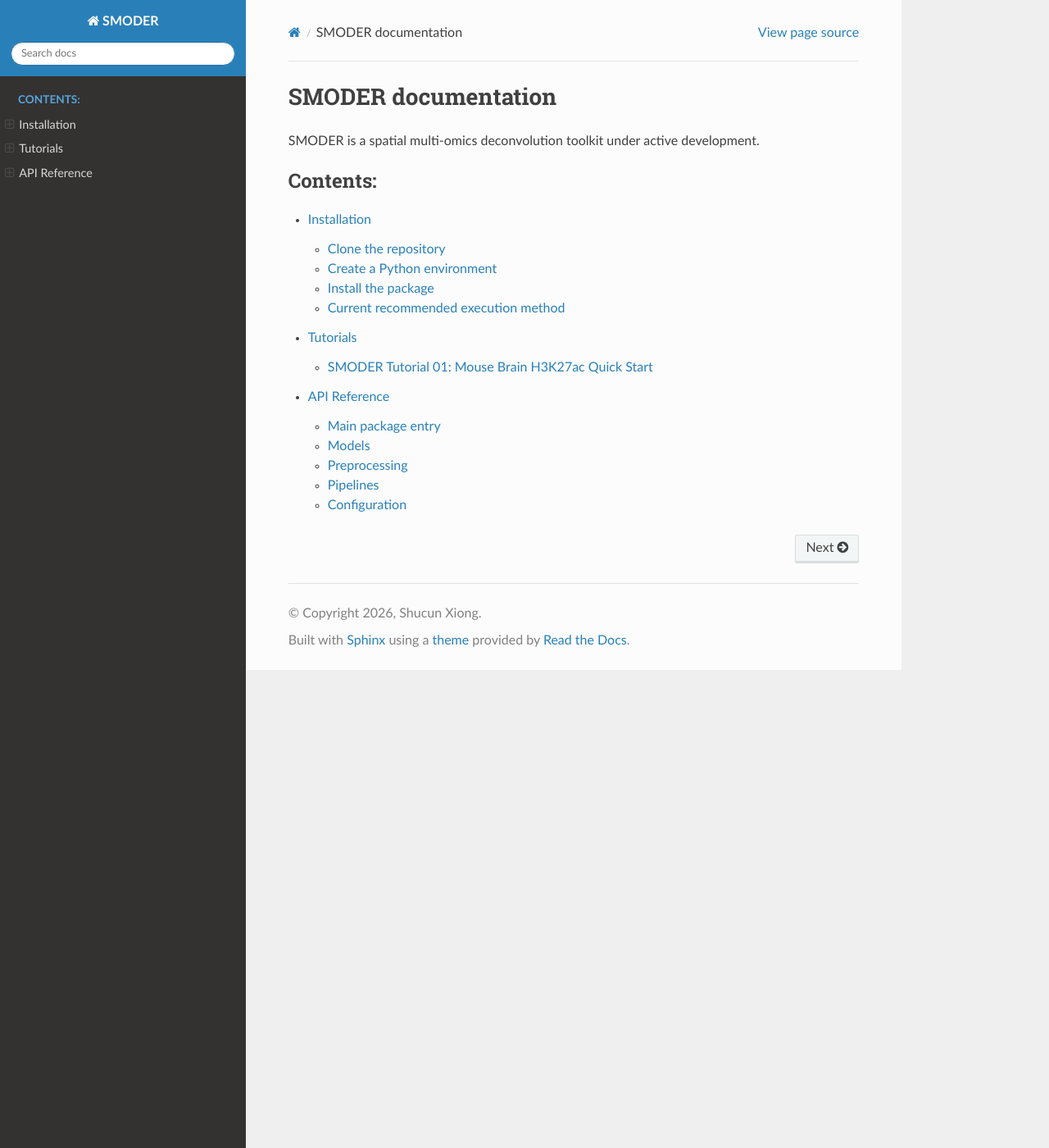
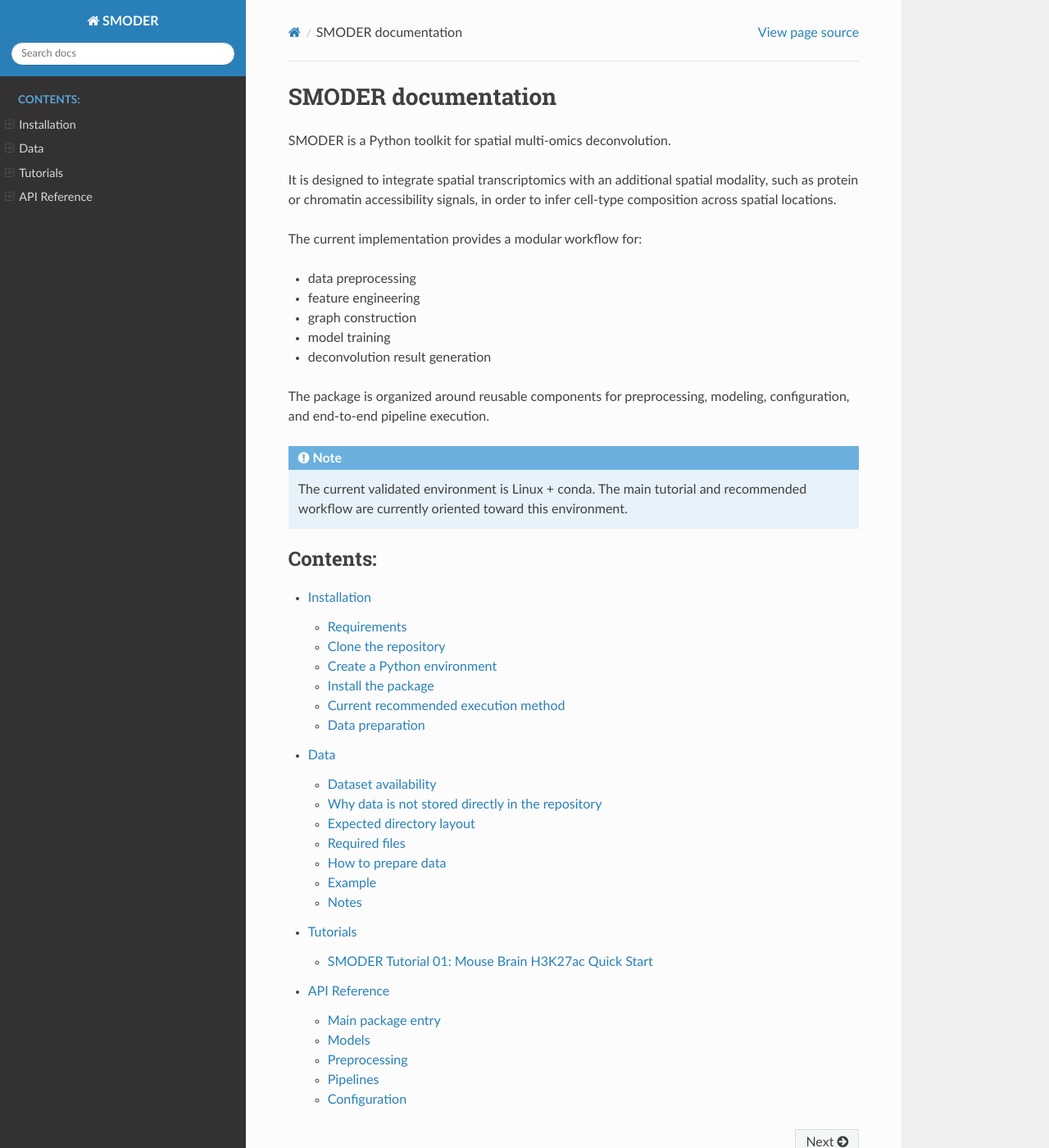
Before and after one commit to HokazeJunko/SMODER, a Sphinx documentation site: the page built from docs/index.rst, in a window 1280 px wide and 1400 px high. Shown: the whole window at 82% size. Built offline with Sphinx 7.4.7 and the Read the Docs theme 3.1.0, drawn with Linux system fonts in a browser that asks for light colours.

Commit message:
Improve project introduction and add data documentation

```diff
--- /dev/null
+++ b/docs/data.rst
@@ -0,0 +1,71 @@
+Data
+====
+
+SMODER currently uses externally prepared datasets rather than shipping large raw data files inside the GitHub repository.
+
+Dataset availability
+--------------------
+
+The validated example workflow currently uses a mouse brain RNA + peak dataset, including:
+
+- a single-cell reference RNA dataset
+- a spatial RNA dataset
+- a second spatial modality dataset
+
+Why data is not stored directly in the repository
+-------------------------------------------------
+
+Large research datasets are typically not committed directly to GitHub because:
+
+- they can be too large for efficient version control
+- they make the repository harder to clone and maintain
+- they are usually better distributed through dedicated data hosting services
+
+Instead, this repository provides documentation for how to organize and prepare the required input files.
+
+Expected directory layout
+-------------------------
+
+A typical dataset layout is:
+
+.. code-block:: text
+
+   <data_root>/mousebrain_H3K27ac/
+   ├── sc_mousebrain_processed.h5ad
+   ├── RNA.h5ad
+   └── peak.h5ad
+
+Required files
+--------------
+
+The current validated mouse brain example expects:
+
+- ``sc_mousebrain_processed.h5ad``: single-cell reference RNA
+- ``RNA.h5ad``: spatial RNA
+- ``peak.h5ad``: spatial peak data
+
+How to prepare data
+-------------------
+
+At the current stage, users should download or prepare the required dataset files separately and place them into a local data directory matching the expected structure.
+
+The exact file paths can then be configured in the pipeline configuration.
+
+Example
+-------
+
+After preparing the dataset, the input directory may look like:
+
+.. code-block:: text
+
+   data/
+   └── mousebrain_H3K27ac/
+      ├── sc_mousebrain_processed.h5ad
+      ├── RNA.h5ad
+      └── peak.h5ad
+
+Notes
+-----
+
+- The validated workflow currently assumes a Linux + conda environment.
+- Future releases may provide additional download links, dataset mirrors, or automated download scripts.
--- a/docs/index.rst
+++ b/docs/index.rst
@@ -1,12 +1,29 @@
 SMODER documentation
 ====================
 
-SMODER is a spatial multi-omics deconvolution toolkit under active development.
+SMODER is a Python toolkit for spatial multi-omics deconvolution.
+
+It is designed to integrate spatial transcriptomics with an additional spatial modality, such as protein or chromatin accessibility signals, in order to infer cell-type composition across spatial locations.
+
+The current implementation provides a modular workflow for:
+
+- data preprocessing
+- feature engineering
+- graph construction
+- model training
+- deconvolution result generation
+
+The package is organized around reusable components for preprocessing, modeling, configuration, and end-to-end pipeline execution.
+
+.. note::
+
+   The current validated environment is Linux + conda. The main tutorial and recommended workflow are currently oriented toward this environment.
 
 .. toctree::
    :maxdepth: 2
    :caption: Contents:
 
    installation
+   data
    tutorials
    api
--- a/docs/installation.rst
+++ b/docs/installation.rst
@@ -1,5 +1,16 @@
 Installation
 ============
+
+Requirements
+------------
+
+The current validated environment is:
+
+- Linux
+- conda-based Python environment
+- Python 3.12
+
+A dedicated environment is recommended.
 
 Clone the repository
 --------------------
@@ -36,3 +45,10 @@ Current recommended execution method
 .. code-block:: bash
 
    python -m smoder.pipelines.mousebrain_h3k27ac
+
+Data preparation
+----------------
+
+SMODER does not currently ship large example datasets directly inside the repository.
+
+Please prepare the required input datasets separately and organize them according to the expected structure described in the :doc:`data` page.
```
Also changed, not shown: other parts of docs/installation.rst (+0 -2 lines), README.md (+30 -6 lines), data/README.md (added).
